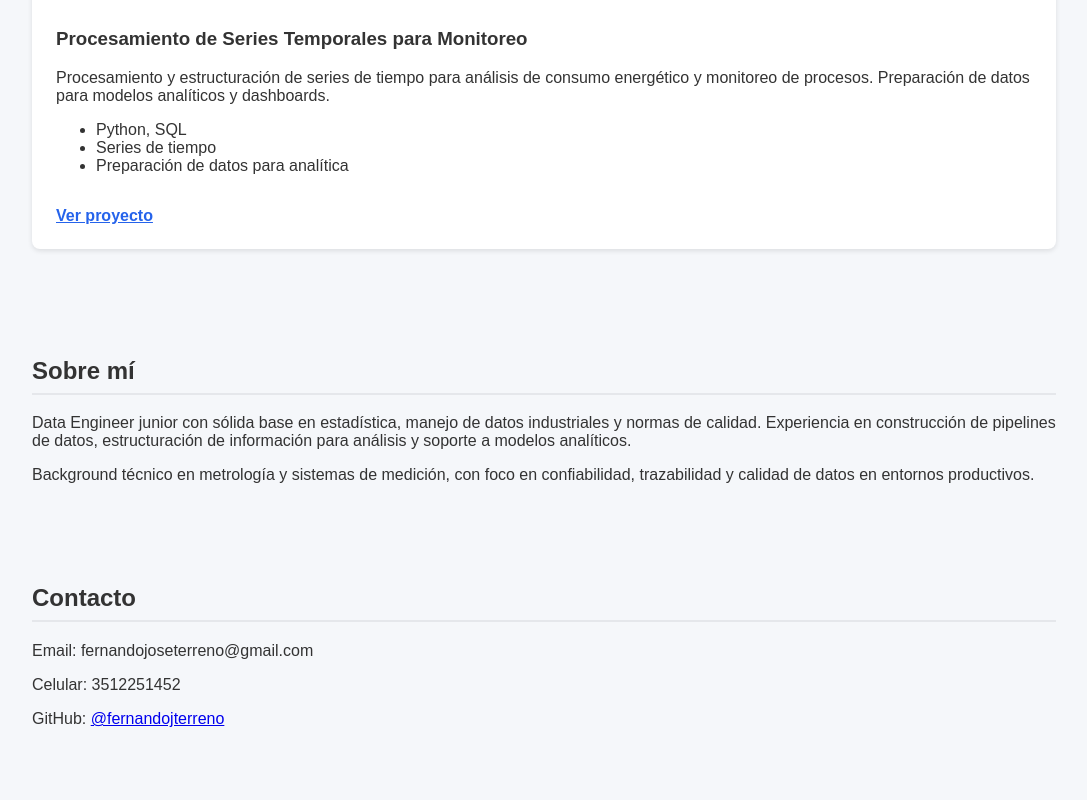
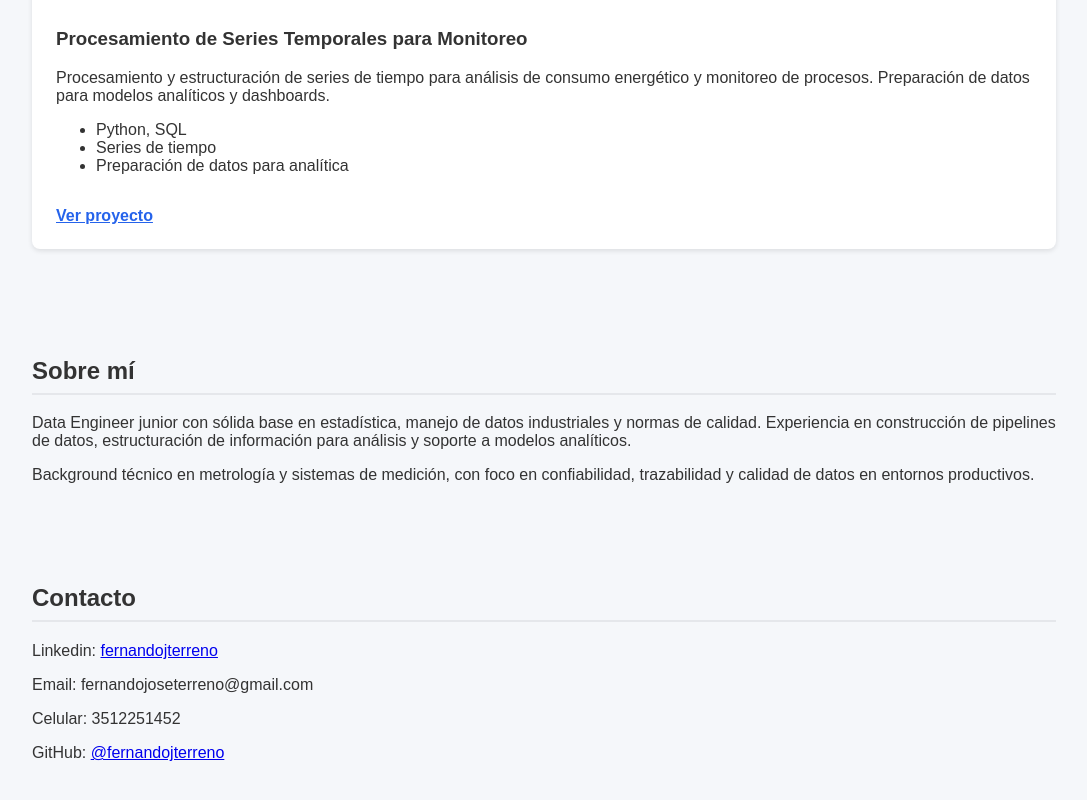
Before and after one commit to fernandojterreno/fernandojterreno.github.io, a plain HTML site: page index.html in a window 1280 px wide. Shown: the part 612-1412 px from the top of the page, without its empty margins (96-1183 px from the left). Before the commit the page ends 1388 px from the top, so only its background shows below. Drawn offline with Linux system fonts and the light colour scheme.

Commit message:
linkedin

```diff
--- a/index.html
+++ b/index.html
@@ -78,6 +78,7 @@ trazabilidad y calidad de datos en entornos productivos.
 
 <section id="contacto">
 <h2>Contacto</h2>
+<p>Linkedin: <a href="https://www.linkedin.com/in/fernandojterreno" target="_blank">fernandojterreno</a></p>
 <p>Email: fernandojoseterreno@gmail.com</p>
 <p>Celular: 3512251452</p>
 <p>GitHub: <a href="https://github.com/fernandojterreno" target="_blank">@fernandojterreno</a></p>
```
